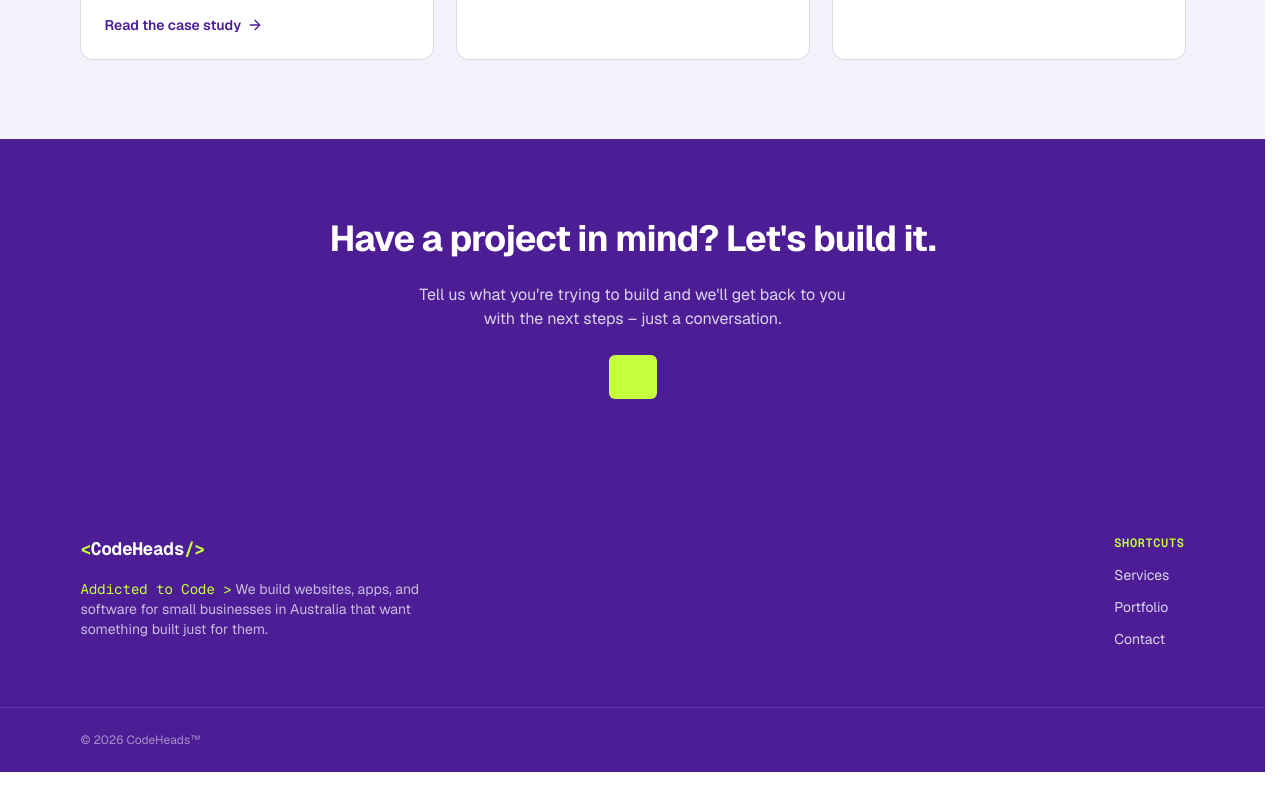
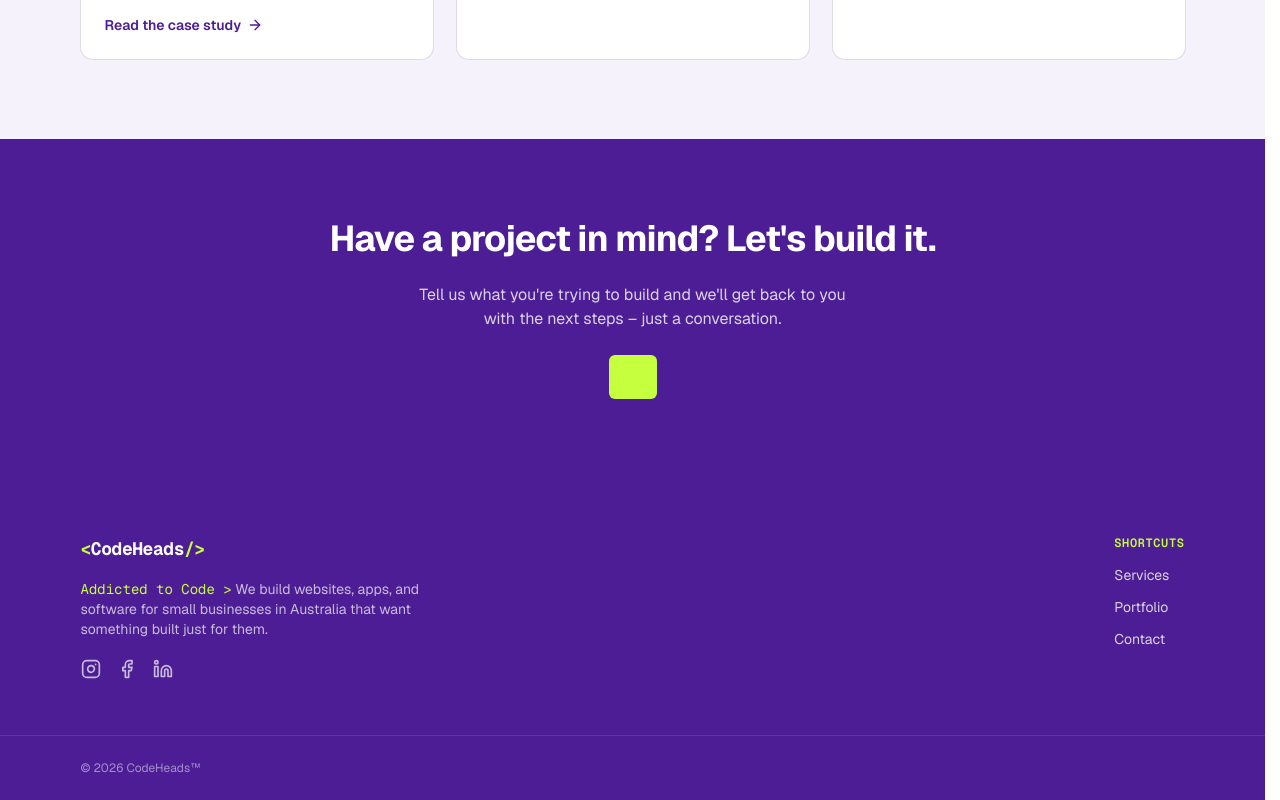
Before and after one commit to CodeHeadsAu/codeheads, a Next.js app: page / in a window 1280 px wide. Shown: the part 1490-2290 px from the top of the page. Before the commit the page ends 2262 px from the top, so only its background shows below. Built offline with nearby package versions, Linux system fonts and the light colour scheme.

Commit message:
Add social links to footer
Instagram, Facebook, and LinkedIn icons (custom SVGs in the
Feather/Lucide outline style, since lucide-react doesn't ship
brand icons) linking out to CodeHeads' profiles.

Co-Authored-By: Claude Sonnet 5 <noreply@anthropic.com>

```diff
--- a/src/components/site-footer.tsx
+++ b/src/components/site-footer.tsx
@@ -7,6 +7,40 @@ const NAV_LINKS = [
   { href: "/services", label: "Services" },
   { href: "/portfolio", label: "Portfolio" },
   { href: "/contact", label: "Contact" },
+];
+
+const SOCIAL_LINKS = [
+  {
+    href: "https://www.instagram.com/codeheadsau/",
+    label: "Instagram",
+    icon: (
+      <svg viewBox="0 0 24 24" fill="none" stroke="currentColor" strokeWidth="2" strokeLinecap="round" strokeLinejoin="round">
+        <rect x="2" y="2" width="20" height="20" rx="5" ry="5" />
+        <path d="M16 11.37A4 4 0 1 1 12.63 8 4 4 0 0 1 16 11.37z" />
+        <line x1="17.5" y1="6.5" x2="17.51" y2="6.5" />
+      </svg>
+    ),
+  },
+  {
+    href: "https://www.facebook.com/codeheadsau/",
+    label: "Facebook",
+    icon: (
+      <svg viewBox="0 0 24 24" fill="none" stroke="currentColor" strokeWidth="2" strokeLinecap="round" strokeLinejoin="round">
+        <path d="M18 2h-3a5 5 0 0 0-5 5v3H7v4h3v8h4v-8h3l1-4h-4V7a1 1 0 0 1 1-1h3z" />
+      </svg>
+    ),
+  },
+  {
+    href: "https://linkedin.com/company/codeheads",
+    label: "LinkedIn",
+    icon: (
+      <svg viewBox="0 0 24 24" fill="none" stroke="currentColor" strokeWidth="2" strokeLinecap="round" strokeLinejoin="round">
+        <path d="M16 8a6 6 0 0 1 6 6v7h-4v-7a2 2 0 0 0-2-2 2 2 0 0 0-2 2v7h-4v-7a6 6 0 0 1 6-6z" />
+        <rect x="2" y="9" width="4" height="12" />
+        <circle cx="4" cy="4" r="2" />
+      </svg>
+    ),
+  },
 ];
 
 export function SiteFooter() {
@@ -22,6 +56,20 @@ export function SiteFooter() {
             We build websites, apps, and software for small businesses in
             Australia that want something built just for them.
           </p>
+          <div className="mt-5 flex items-center gap-4">
+            {SOCIAL_LINKS.map((social) => (
+              <a
+                key={social.label}
+                href={social.href}
+                target="_blank"
+                rel="noopener noreferrer"
+                aria-label={social.label}
+                className="text-white/70 transition-colors hover:text-lime"
+              >
+                <span className="size-5 [&_svg]:size-5">{social.icon}</span>
+              </a>
+            ))}
+          </div>
         </div>
 
         <div>
```
